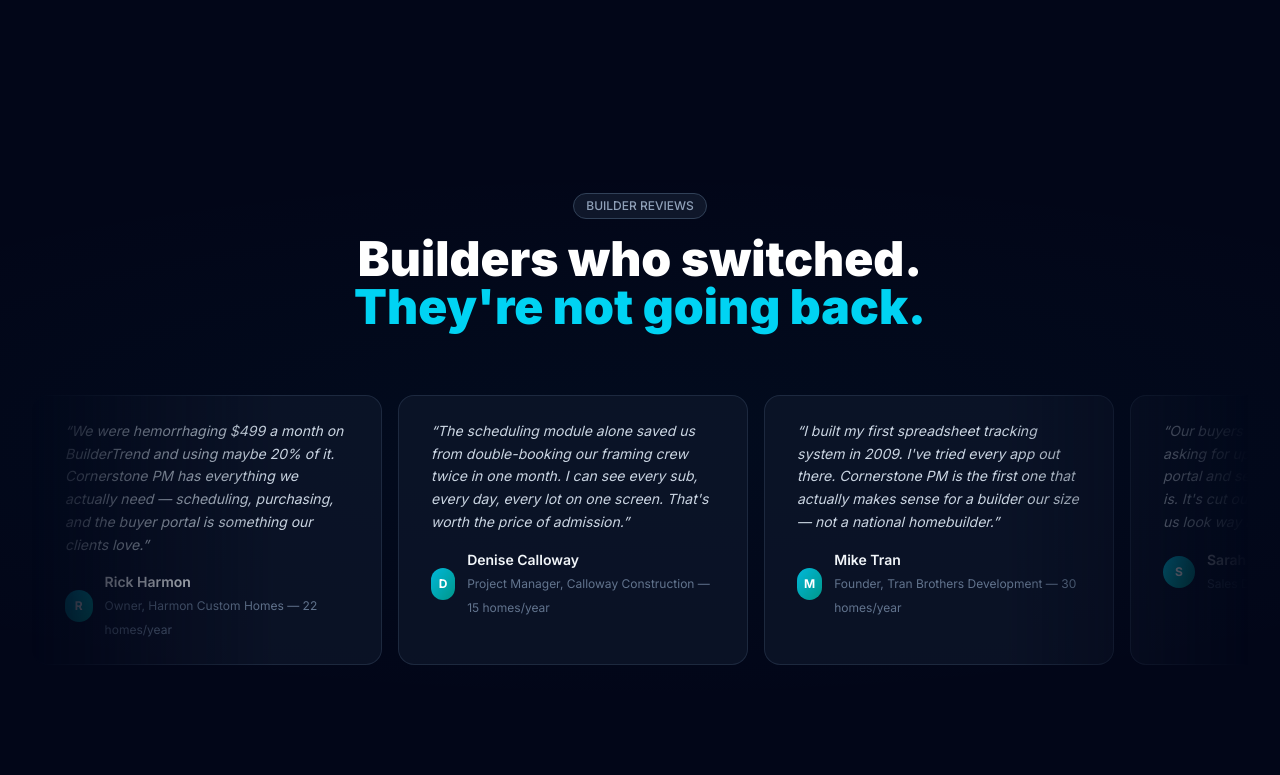
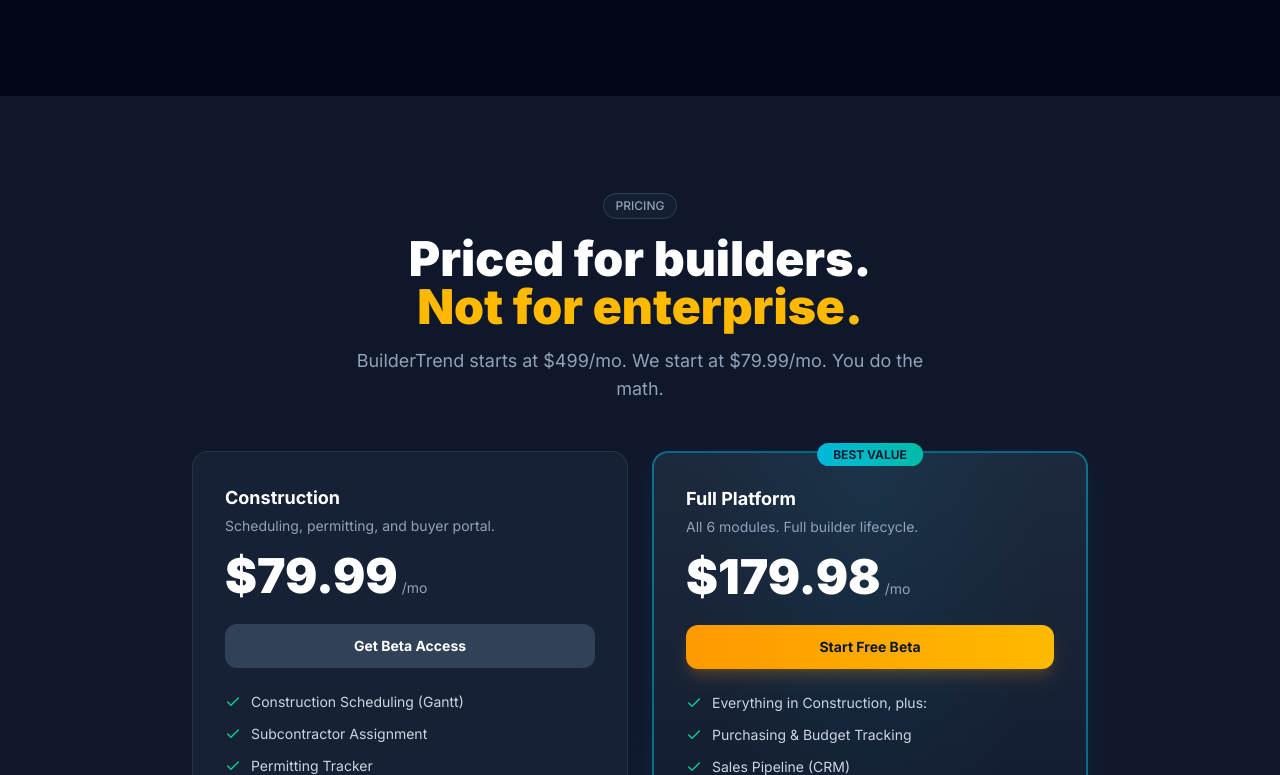
Before and after one commit to Scootermcgavin121/cornerstone-marketing-v2, a Next.js app: page / in a window 1280 px wide. Shown: the part 5105-5880 px from the top of the page. Built offline with nearby package versions, Linux system fonts and the light colour scheme.

Commit message:
fix: remove testimonials section

```diff
--- a/src/app/page.tsx
+++ b/src/app/page.tsx
@@ -2,7 +2,6 @@ import { Navbar } from "@/components/Navbar";
 import { Hero } from "@/components/Hero";
 import { FeaturesSection } from "@/components/FeaturesSection";
 import { ScreenshotsSection } from "@/components/ScreenshotsSection";
-import { TestimonialsSection } from "@/components/TestimonialsSection";
 import { PricingSection } from "@/components/PricingSection";
 import { CTASection } from "@/components/CTASection";
 import { Footer } from "@/components/Footer";
@@ -14,7 +13,6 @@ export default function Home() {
       <Hero />
       <ScreenshotsSection />
       <FeaturesSection />
-      <TestimonialsSection />
       <PricingSection />
       <CTASection />
       <Footer />
```
